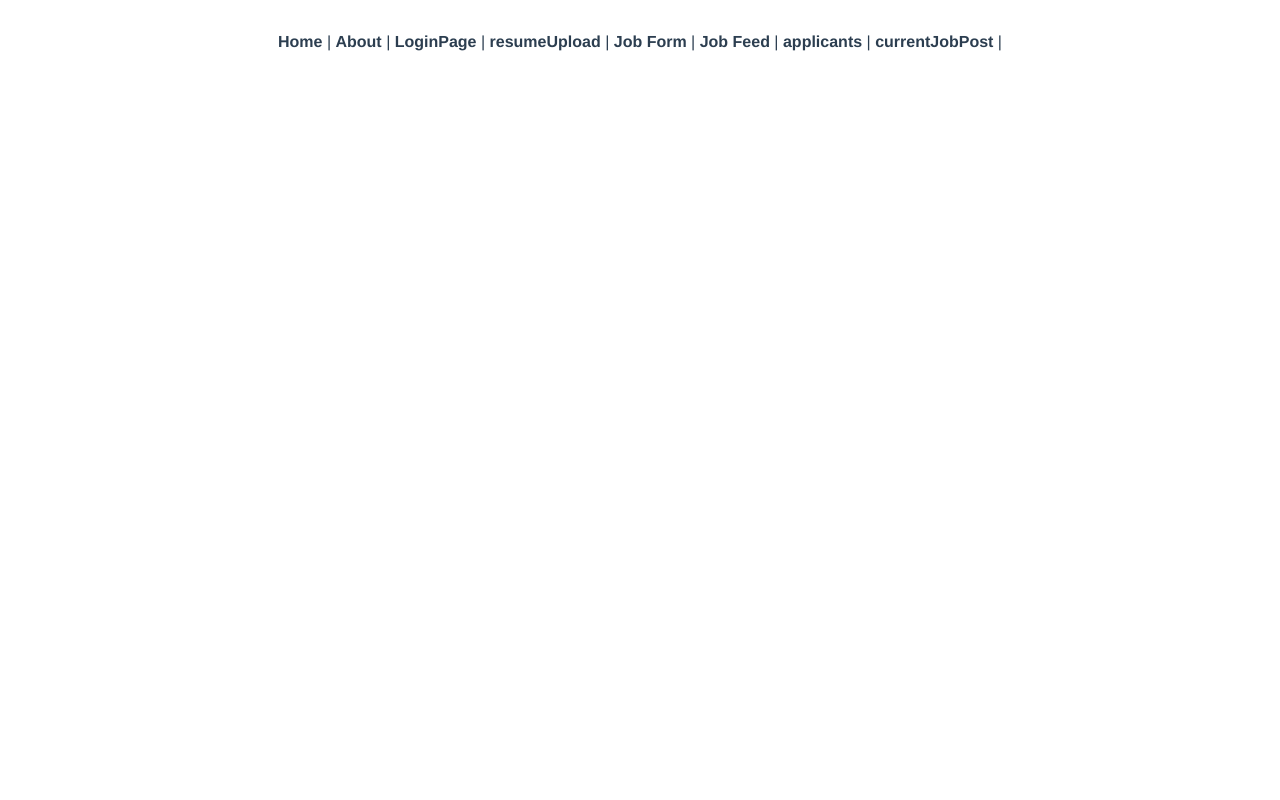
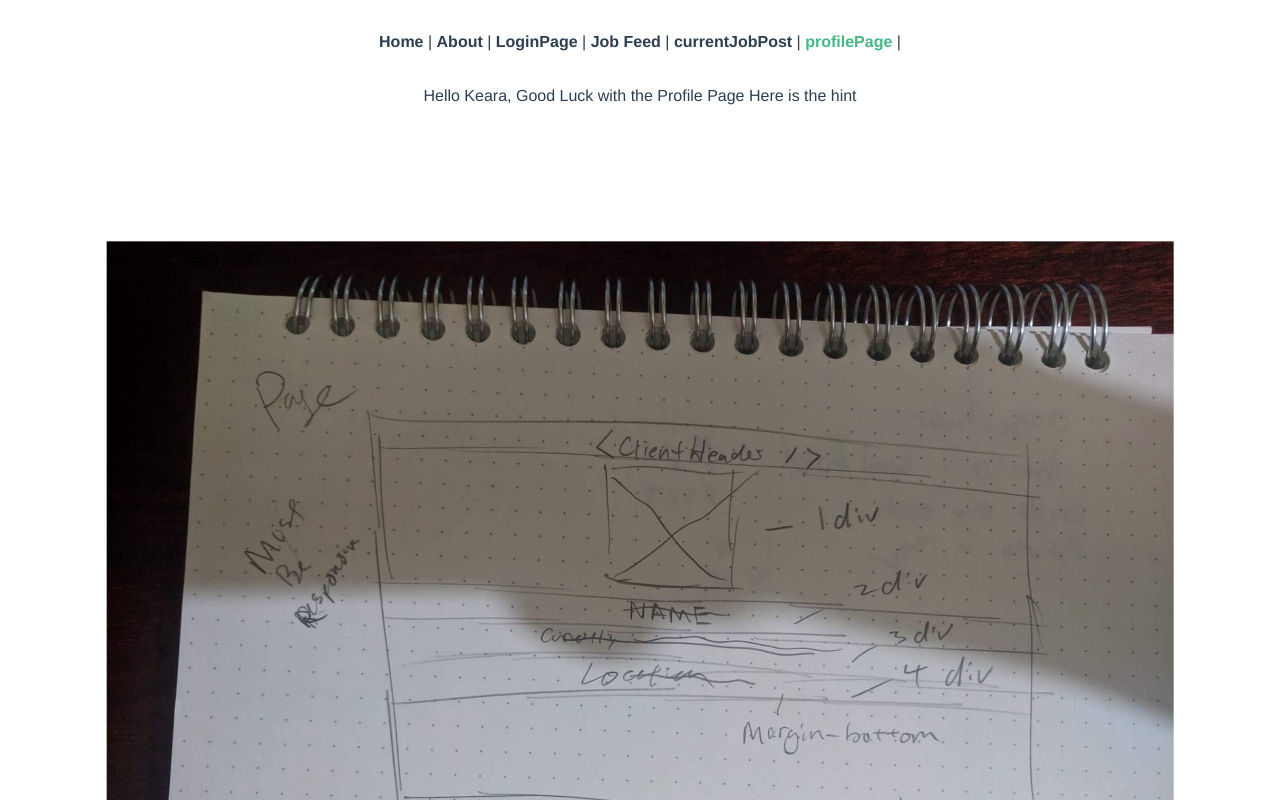
Before and after one commit to carmen-c/interngalactic, a Vue app in the folder myapp/: page /profilePage in a window 1280 px wide. Shown: the top 800 px of the page. Built offline with nearby package versions, Linux system fonts and the light colour scheme; some icons are missing.

Commit message:
Profile Page

```diff
--- a/myapp/src/App.vue
+++ b/myapp/src/App.vue
@@ -4,10 +4,9 @@
       <router-link to="/">Home</router-link> |
       <router-link to="/about">About</router-link> |
       <router-link to="/LoginPage">LoginPage</router-link> |
-      <router-link to="/resumeUpload">resumeUpload</router-link> |
-	  <router-link to ="/jobForm">Job Form</router-link> |
 	  <router-link to ="/jobFeedPage">Job Feed</router-link> |
-	  <router-link to ="/applicants">applicants</router-link> | <router-link to ="/currentJobPost">currentJobPost</router-link> |
+	  <router-link to ="/currentJobPost">currentJobPost</router-link> |
+	  <router-link to ="/profilePage">profilePage</router-link> |
     </div>
     <router-view/>
   </div>
--- a/myapp/src/router.js
+++ b/myapp/src/router.js
@@ -4,6 +4,7 @@ import Home from './views/Home.vue'
 import LoginPage from './views/LoginPage.vue'
 import resumeUpload from './views/resumeUpload.vue'
 import jobFeedPage from './views/jobFeedPage.vue'
+import profilePage from './views/profilePage.vue'
 
 import Login from './components/Login.vue'
 import currentJobPost from './components/currentJobPost.vue'
@@ -73,7 +74,12 @@ export default new Router({
 	  name: '/applicants',
 	  component: applicants
 	},
-	 {
+	{
+	  path: '/profilePage',
+	  name: '/profilePage',
+	  component: profilePage
+	},
+	{
 	  path: '/currentJobPost',
 	  name: '/currentJobPost',
 	  component: currentJobPost
--- /dev/null
+++ b/myapp/src/views/profilePage.vue
@@ -0,0 +1,30 @@
+<template>
+ <div class="profilePage">
+	 Hello Keara, Good Luck with the Profile Page
+	 Here is the hint
+	 <div>
+		<img src="../../images/KearaHint.png"/>
+	</div>
+	</div>
+</template>
+
+<script>
+// @ is an alias to /src
+  export default {
+		name:"profilePage",
+		components: {
+		},
+		data(){
+          return {
+
+          }
+		}
+  }
+</script>
+<style>
+	.profilePage img {
+		transform: rotate(-90deg);
+		width: 800px;
+	}
+
+</style>
```
Also changed, not shown: myapp/images/KearaHint.png (added).
